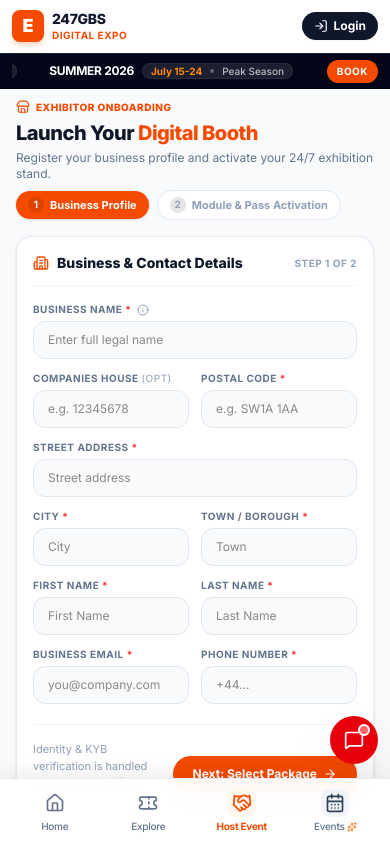
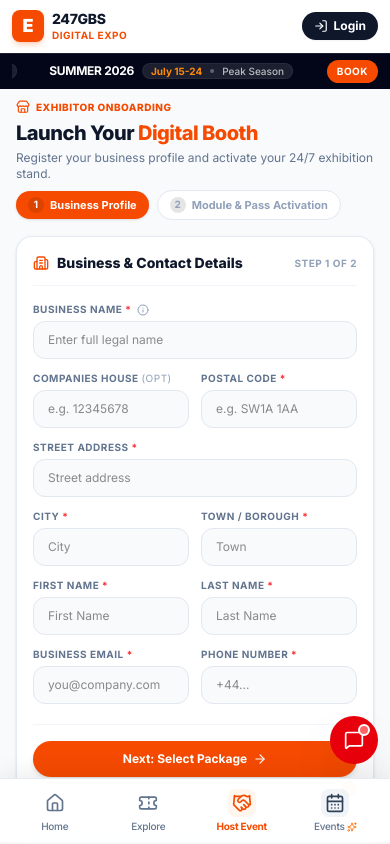
Before and after one commit to Synergyfy/247GBS-Expo, a Next.js app: page /exhibit in a window 390 px wide. Shown: the top 844 px of the page. Built offline with nearby package versions, Linux system fonts and the light colour scheme.

Commit message:
fix(exhibit): remove verification subtext next to next step button

```diff
--- a/src/app/exhibit/page.tsx
+++ b/src/app/exhibit/page.tsx
@@ -295,13 +295,10 @@ export default function ExhibitPage() {
                     </div>
                   </div>
 
-                  <div className="mt-5 sm:mt-8 pt-4 border-t border-slate-100 flex items-center justify-between gap-3">
-                    <p className="text-[11px] text-slate-400">
-                      Identity & KYB verification is handled securely via verified business records.
-                    </p>
+                  <div className="mt-5 sm:mt-8 pt-4 border-t border-slate-100 flex items-center justify-end">
                     <button
                       onClick={handleNext}
-                      className="px-5 py-2.5 sm:px-7 sm:py-3 bg-orange-600 text-white rounded-full font-bold text-xs sm:text-sm inline-flex items-center gap-1.5 hover:bg-orange-700 transition-all shadow-md shrink-0 active:scale-95"
+                      className="w-full sm:w-auto px-6 py-2.5 sm:px-7 sm:py-3 bg-orange-600 text-white rounded-full font-bold text-xs sm:text-sm inline-flex items-center justify-center gap-1.5 hover:bg-orange-700 transition-all shadow-md active:scale-95 cursor-pointer"
                     >
                       {loading ? <Loader2 className="w-4 h-4 animate-spin" /> : <><span>Next: Select Package</span> <ArrowRight className="w-3.5 h-3.5" /></>}
                     </button>
```
